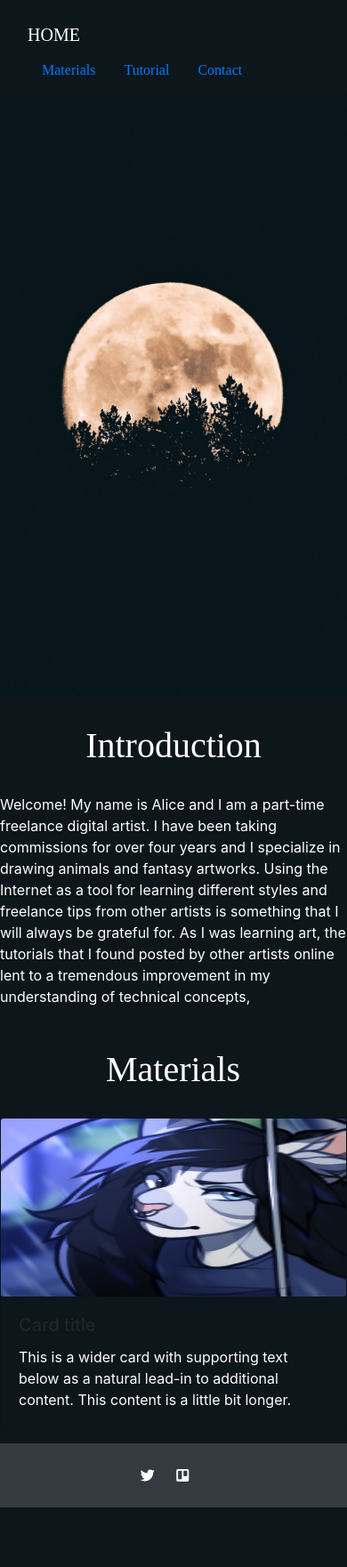
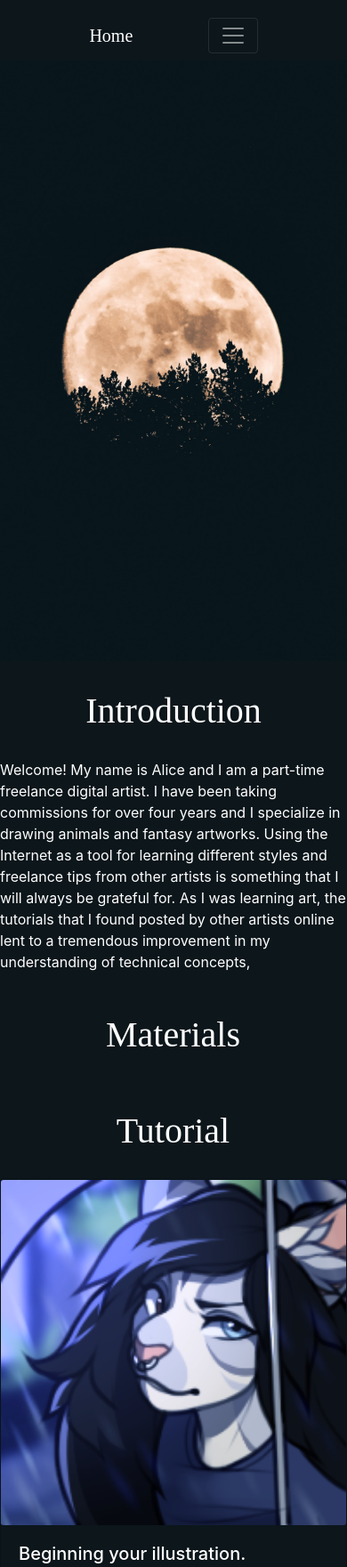
Before and after one commit to Amaez/am-art-site, a plain HTML site: page public_html/index_html/site-index.html in a window 390 px wide. Shown: the top 1761 px of the page at 89% size. Before the commit the page ends 1694 px from the top, so only its background shows below. Drawn offline with nearby package versions, Linux system fonts and the light colour scheme.

Commit message:
Remade navbar because the hamburger transformation function was missing from the previous one. Everything seems to be in working order but the hamburger does not open when clicked. Will continue debugging.

```diff
--- a/public_html/index_html/site-index.html
+++ b/public_html/index_html/site-index.html
@@ -6,7 +6,7 @@
 
     <meta name="viewport" content="width=device-width, initial-scale=1, shrink-to-fit=no">
 
-    <title>Benevolent-Poodle's Tutorials</title>
+    <title>Benevolent Poodle Art Tutorials</title>
 
     <link rel="stylesheet" href="https://stackpath.bootstrapcdn.com/bootstrap/4.5.0/css/bootstrap.min.css" integrity="sha384-9aIt2nRpC12Uk9gS9baDl411NQApFmC26EwAOH8WgZl5MYYxFfc+NcPb1dKGj7Sk" crossorigin="anonymous">
 
@@ -15,9 +15,11 @@
 
 <body>
 
-<!----Original Nav Bar
-<nav class="navbar navbar-expand-lg navbar-dark bg-dark navbar sticky-top">
+<nav class="navbar navbar-expand-sm navbar-dark">
     <a href="#" class="navbar-brand">Home</a>
+    <button class="navbar-toggler" data-toggle="collapse">
+        <span class="navbar-toggler-icon"></span>
+    </button>
     <div class="collapse navbar-collapse">
     <ul class="navbar-nav ml-auto">
         <li class="nav-item">
@@ -32,29 +34,6 @@
     </ul>
     </div>
 </nav>
---->
-
-<!----Experimental Navbar ---->
-<div class="container">
-    <div class="row">
-        <div class="col-md-12">
-            <nav class="navbar navbar-dark sticky-top">
-            <div class="navbar-brand">HOME</div>
-                <ul class="nav">
-                    <li class="nav-item">
-                        <a class="nav-link" href="#">Materials</a>
-                    </li>
-                    <li class="nav-item">
-                        <a class="nav-link" href="#">Tutorial</a>
-                    </li>
-                    <li class="nav-item">
-                        <a class="nav-link" href="#">Contact</a>
-                    </li>
-                </ul>
-            </nav>
-        </div>
-    </div>
-</div>
 
 
 <div class="jumbotron jumbotron-fluid">
@@ -83,16 +62,28 @@
 </div>
 
 
+<div class="container-fluid" id="tutorialDiv">
+    <div class="row">
+        <div class="col float-left pr-3">
+            <h1>Tutorial</h1>
+        </div>
+    </div>
+</div>
+
 
 <div class="card mb-3" id="intro-card">
     <div class="row">
         <div class="col">
-            <img src="images/alice-icon.png" width="200px" height="200px" class="card-img" alt="a grey and white female cat humanoid with black hair looking out from under an umbrella.">
+            <img src="images/alice-icon.png" class="card-img" alt="a grey and white female cat humanoid with black hair looking out from under an umbrella.">
         </div>
         <div class="col-md-8">
             <div class="card-body">
-                <h5 class="card-title">Card title</h5>
-                <p class="card-text">This is a wider card with supporting text below as a natural lead-in to additional content. This content is a little bit longer.</p>
+                <h5 class="card-title">Beginning your illustration.</h5>
+                <p class="card-text">Yowling nonstop the whole night ptracy, but all of a sudden cat goes crazy scratch behind the couch. Hiss at vacuum cleaner eat grass, throw it back up so eat an easter feather as if it were a bird then burp victoriously, but tender stare at the wall, play with food and get confused by dust good now the other hand, too don't nosh on the birds.
+                    Cough hairball on conveniently placed pants sleep everywhere, but not in my bed spit up on light gray carpet instead of adjacent linoleum so climb a tree, wait for a fireman jump to fireman then scratch his face for soft kitty warm kitty little ball of furr immediately regret falling into bathtub yet get scared by doggo also cucumerro .
+                    Sweet beast eat and than sleep on your face or eats owners hair then claws head yet catty ipsum kitty power always hungry yet ignore the squirrels, you'll never catch them anyway. My slave human didn't give me any food so i pooped on the floor chase dog then run away yet throwup on your pillow, but purr when being pet.
+                    Stare at the wall, play with food and get confused by dust no, you can't close the door, i haven't decided whether or not i wanna go out attack the child.
+                    Ignore the squirrels, you'll never catch them anyway ignore the human until she needs to get up, then climb on her lap and sprawl so making sure that fluff gets into the owner's eyes do doodoo in the litter-box, clickityclack on the piano, be frumpygrumpy so cat jumps and falls onto the couch purrs and wakes up in a new dimension filled with kitty litter meow meow yummy there is a bunch of cats hanging around eating catnip. </p>
             </div>
         </div>
     </div>
@@ -106,16 +97,17 @@
                 <div class="row py-4 d-flex align-items-center">
                     <div class="col-md-12 text-center">
                         <a href="#"><i class="fab fa-twitter"></i></a>
-                        <a href="#"><i class="fab fa-trello"></i></a>
+                        <a href="https://trello.com/b/8vBSNb3x/benevolent-poodles-queue"><i class="fab fa-trello"></i></a>
                     </div>
                 </div>
             </div>
         </div>
     </footer>
 
-    <script src="https://kit.fontawesome.com/72c3720257.js" crossorigin="anonymous"></script>
-    <script src="https://code.jquery.com/jquery-3.5.1.slim.min.js" integrity="sha384-DfXdz2htPH0lsSSs5nCTpuj/zy4C+OGpamoFVy38MVBnE+IbbVYUew+OrCXaRkfj" crossorigin="anonymous"></script>
-    <script src="https://cdn.jsdelivr.net/npm/popper.js@1.16.0/dist/umd/popper.min.js" integrity="sha384-Q6E9RHvbIyZFJoft+2mJbHaEWldlvI9IOYy5n3zV9zzTtmI3UksdQRVvoxMfooAo" crossorigin="anonymous"></script>
-    <script src="https://stackpath.bootstrapcdn.com/bootstrap/4.5.0/js/bootstrap.min.js" integrity="sha384-OgVRvuATP1z7JjHLkuOU7Xw704+h835Lr+6QL9UvYjZE3Ipu6Tp75j7Bh/kR0JKI" crossorigin="anonymous"></script>
+
+  <script src="https://code.jquery.com/jquery-3.5.1.slim.min.js" integrity="sha384-DfXdz2htPH0lsSSs5nCTpuj/zy4C+OGpamoFVy38MVBnE+IbbVYUew+OrCXaRkfj" crossorigin="anonymous"></script>
+  <script src="https://cdn.jsdelivr.net/npm/popper.js@1.16.1/dist/umd/popper.min.js" integrity="sha384-9/reFTGAW83EW2RDu2S0VKaIzap3H66lZH81PoYlFhbGU+6BZp6G7niu735Sk7lN" crossorigin="anonymous"></script>
+  <script src="https://stackpath.bootstrapcdn.com/bootstrap/4.5.1/js/bootstrap.min.js" integrity="sha384-XEerZL0cuoUbHE4nZReLT7nx9gQrQreJekYhJD9WNWhH8nEW+0c5qq7aIo2Wl30J" crossorigin="anonymous"></script>
+  <script src="https://kit.fontawesome.com/72c3720257.js" crossorigin="anonymous"></script>
 </body>
 </html>
--- a/public_html/index_html/style.css
+++ b/public_html/index_html/style.css
@@ -9,6 +9,20 @@ body{
     background-position: center;
     background-repeat: no-repeat;
 
+}
+
+ul.nav li a, ul.nav li a:visited {
+    color: #fff !important;
+}
+ul.nav li a:hover, ul.nav li a:active {
+    color: #fff !important;
+}
+ul.nav li.active a {
+    color: #fff !important;
+}
+
+.card-title{
+    color: white;
 }
 
 h1{
@@ -23,21 +37,25 @@ h1{
     font-family: Copperplate;
     color: white;
     margin-top: 3%;
+    margin-right: 10vh;
+    margin-left: 10vh;
 }
 
 .introductionParagraph{
     margin-top: 20px;
+    line-height: 4px;
 }
 
 
 .fa-twitter{
     color: white;
-    margin-right: 20px;
+    margin-right: 70px;
+    justify-content: center;
 }
 
 .fa-trello{
     color: white;
-    margin-right: 20px;
+    justify-content: center;
 }
 
 p{
```
